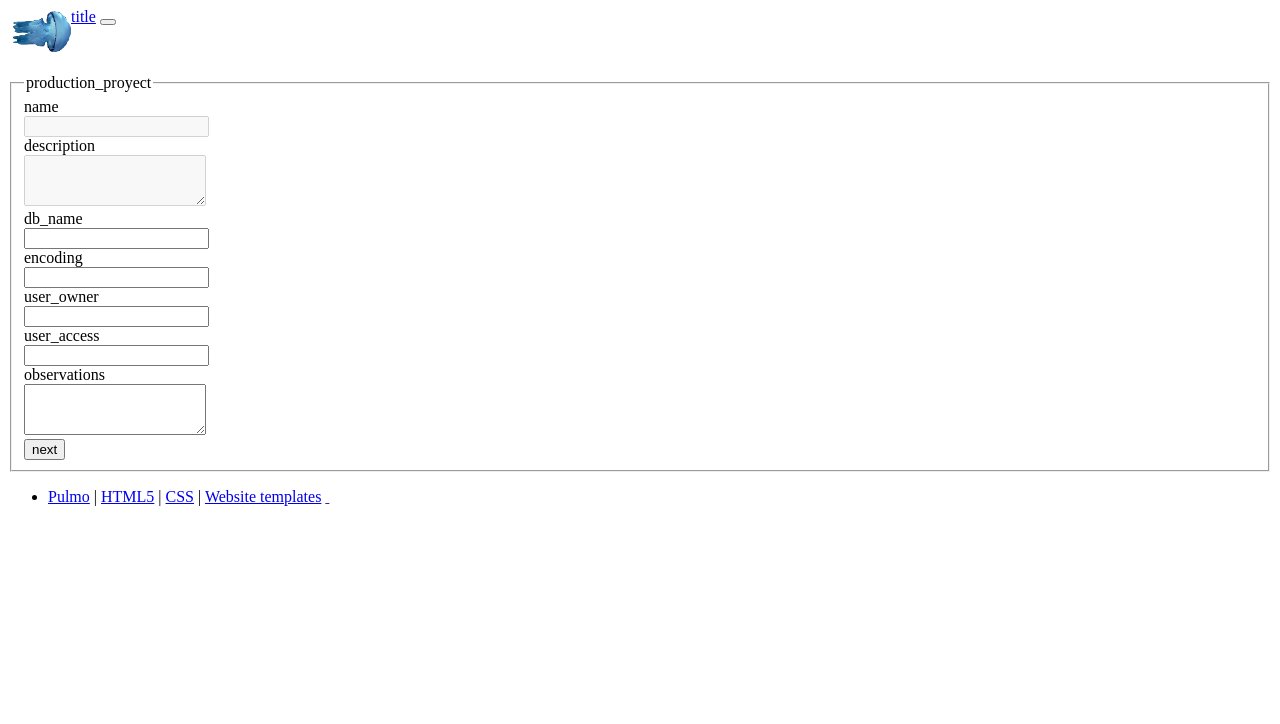
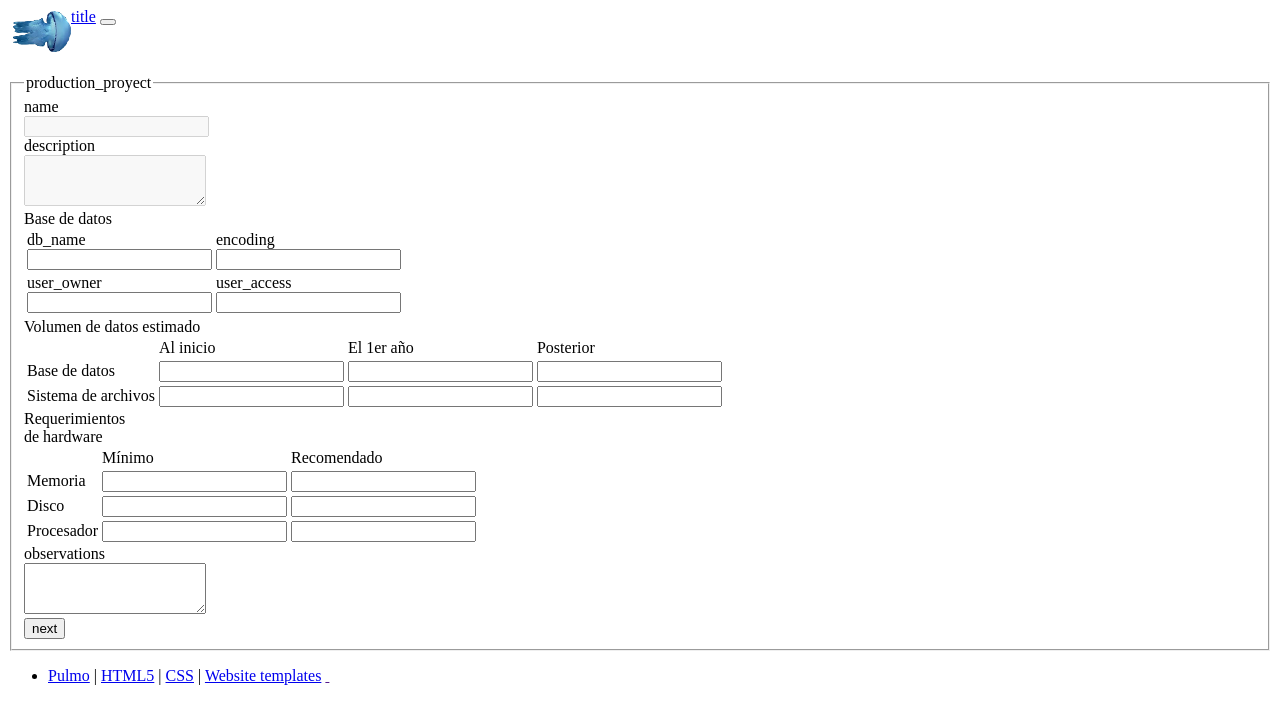
Before and after one commit to efornal/pulmo, a Django app: template templates/production_step1.html in a window 1280 px wide. Shown: the top 724 px of the page. Run offline with Django 3.2, Linux system fonts and the light colour scheme; the template is opened without the code that fills it, so the values that code supplies are empty; some libraries are stand-ins or nearby versions.

Commit message:
completed production form

```diff
--- a/app/models.py
+++ b/app/models.py
@@ -58,7 +58,6 @@ class ProductionForm (models.Model):
                                          verbose_name=_('db_space_at_year'))
     db_space_after    = models.CharField(max_length=200, null=True, blank=True,
                                          verbose_name=_('db_space_after'))
-
     fs_space_to_start = models.CharField(max_length=200, null=True, blank=True,
                                          verbose_name=_('fs_space_to_start'))
     fs_space_at_year  = models.CharField(max_length=200, null=True, blank=True,
--- a/templates/production_step1.html
+++ b/templates/production_step1.html
@@ -49,31 +49,153 @@
               </div>
 
 
+
               <div class="form-group">
-              <label class="col-sm-2 control-label" for="textinput">{{ _('db_name') }}</label>
-              <div class="col-sm-4">
+                <label class="col-sm-2 control-label" for="textinput">Base de datos</label>
+                <div class="col-sm-10">
+ 		  <table class="table table-bordered table-hover" id="tab_logic">
+
+                    <tbody>
+		      <tr>
+                        <td class="text-center">
+                          <label class="col-sm-4 control-label" for="textinput">{{ _('db_name') }}</label>
+                          <div class="col-sm-8">
                             <input class="form-control" type="text" name="db_name"
                                    id="" value="{{ form.db_name.value|default:'' }}" />
                           </div>
-              <label class="col-sm-2 control-label" for="textinput">{{ _('encoding') }}</label>
-              <div class="col-sm-4">
+                        </td>
+                        <td class="text-center">
+                          <label class="col-sm-4 control-label" for="textinput">{{ _('encoding') }}</label>
+                          <div class="col-sm-8">
                             <input class="form-control" type="text" name="encoding"
                                    id="" value="{{ form.encoding.value|default:'' }}" />
+                          </div>
+                        </td>
+		      </tr>
+		      <tr>
+                        <td class="text-center">
+                          <label class="col-sm-4 control-label" for="textinput">
+                            {{ _('user_owner') }}
+                          </label>
+                          <div class="col-sm-8">
+                            <input class="form-control" type="text" name="user_owner"
+                                   id="" value="{{ form.user_owner.value|default:'' }}" />
+                          </div>
+                        </td>
+                        <td class="text-center">
+                          <label class="col-sm-4 control-label" for="textinput">
+                            {{ _('user_access') }}
+                          </label>
+                          <div class="col-sm-8">
+                            <input class="form-control" type="text" name="user_access"
+                                   id="" value="{{ form.user_access.value|default:'' }}" />
+                          </div>
+                        </td>
+		      </tr>
+		      <tr>
+		      </tr>
+		    </tbody>
+		  </table>
+                </div>
+              </div>
+
+
+              <div class="form-group">
+                <label class="col-sm-2 control-label" for="textinput">Volumen de datos estimado</label>
+                <div class="col-sm-10">
+ 		  <table class="table table-bordered table-hover" id="tab_logic">
+		    <thead>
+		      <tr >
+                        <td class="text-center"></td>
+                        <td class="text-center">Al inicio</td>
+                        <td class="text-center">El 1er año</td>
+		        <td class="text-center">Posterior</td>
+		      </tr>
+		    </thead>
+                    <tbody>
+		      <tr>
+                        <td>
+			  <label class="col-sm-12 control-label" for="textinput">Base de datos</label>
+		        </td>
+                        <td>
+			  <input type="text" name='db_space_to_start' placeholder='' class="form-control"/>
+		        </td>
+		        <td>
+			  <input type="text" name='db_space_at_year' placeholder='' class="form-control"/>
+		        </td>
+		        <td>
+			  <input type="text" name='db_space_after' placeholder='' class="form-control"/>
+		        </td>
+		      </tr>
+		      <tr>
+                        <td>
+			  <label class="col-sm-12 control-label" for="textinput">Sistema de archivos</label>
+		        </td>
+                        <td >
+			  <input type="text" name='fs_space_to_start' placeholder='' class="form-control"/>
+		        </td>
+		        <td>
+			  <input type="text" name='fs_space_at_year' placeholder='' class="form-control"/>
+		        </td>
+		        <td>
+			  <input type="text" name='fs_space_after' placeholder='' class="form-control"/>
+		        </td>
+		      </tr>
+		    </tbody>
+		  </table>
                 </div>
               </div>
 
               <div class="form-group">
-              <label class="col-sm-2 control-label" for="textinput">{{ _('user_owner') }}</label>
-              <div class="col-sm-4">
-                <input class="form-control" type="text" name="user_owner"
-                       id="" value="{{ form.user_owner.value|default:'' }}" />
-              </div>
-              <label class="col-sm-2 control-label" for="textinput">{{ _('user_access') }}</label>
-              <div class="col-sm-4">
-                <input class="form-control" type="text" name="user_access"
-                       id="" value="{{ form.user_access.value|default:'' }}" />
+                <label class="col-sm-2 control-label" for="textinput">Requerimientos <br>de hardware</label>
+                <div class="col-sm-10">
+ 		  <table class="table table-bordered table-hover" id="tab_logic">
+		    <thead>
+		      <tr >
+                        <td class="text-center"></td>
+                        <td class="text-center">Mínimo</td>
+		        <td class="text-center">Recomendado</td>
+		      </tr>
+		    </thead>
+                    <tbody>
+		      <tr>
+                        <td>
+			  <label class="col-sm-12 control-label" for="textinput">Memoria</label>
+		        </td>
+                        <td>
+			  <input type="text" name='minimum_memory' placeholder='' class="form-control"/>
+		        </td>
+		        <td>
+			  <input type="text" name='suggested_memory' placeholder='' class="form-control"/>
+		        </td>
+		      </tr>
+		      <tr>
+                        <td data-name="names" >
+			  <label class="col-sm-12 control-label" for="textinput">Disco</label>
+		        </td>
+                        <td data-name="names" >
+			  <input type="text" name='minimum_disk_space' placeholder='' class="form-control"/>
+		        </td>
+		        <td  data-name="versions">
+			  <input type="text" name='suggested_disk_space' placeholder='' class="form-control"/>
+		        </td>
+		      </tr>
+		      <tr>
+                        <td>
+			  <label class="col-sm-12 control-label" for="textinput">Procesador</label>
+		        </td>
+                        <td>
+			  <input type="text" name='minimum_processor' placeholder='' class="form-control"/>
+		        </td>
+		        <td>
+			  <input type="text" name='suggested_processor' placeholder='' class="form-control"/>
+		        </td>
+		      </tr>
+		    </tbody>
+		  </table>
                 </div>
               </div>
+
 
 
               <div class="form-group">
```
Also changed, not shown: app/views.py (+64 -15 lines). Lines whose indentation alone changed are shown as unchanged.
